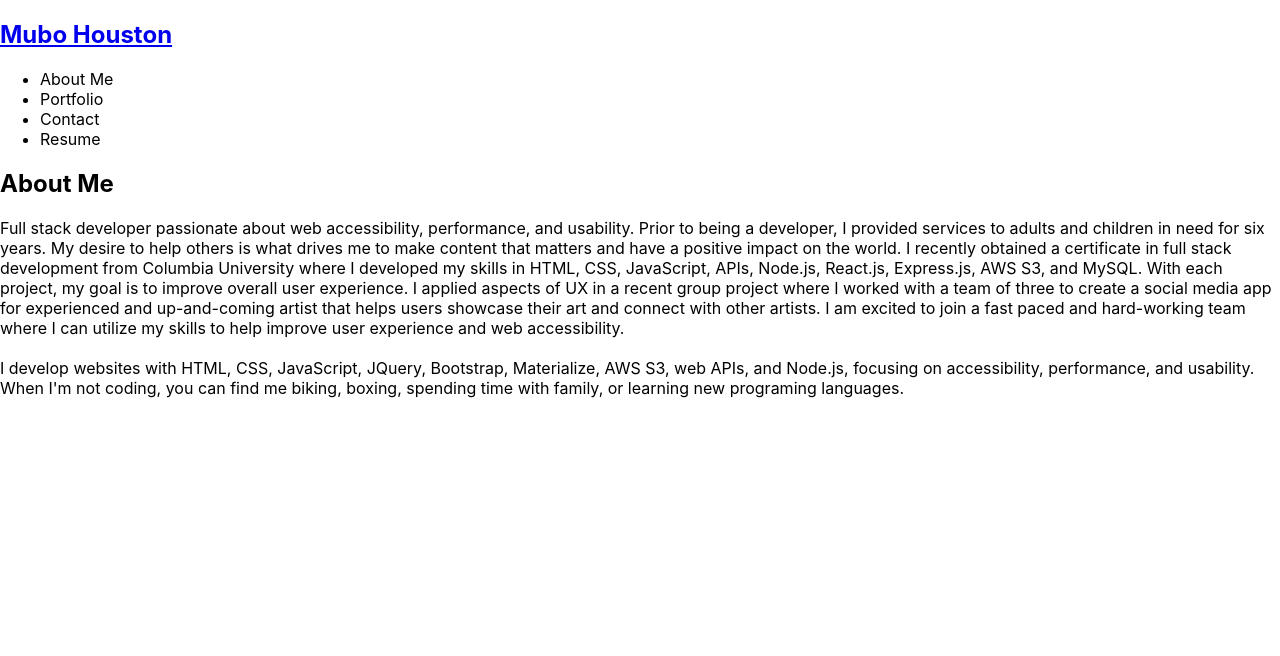
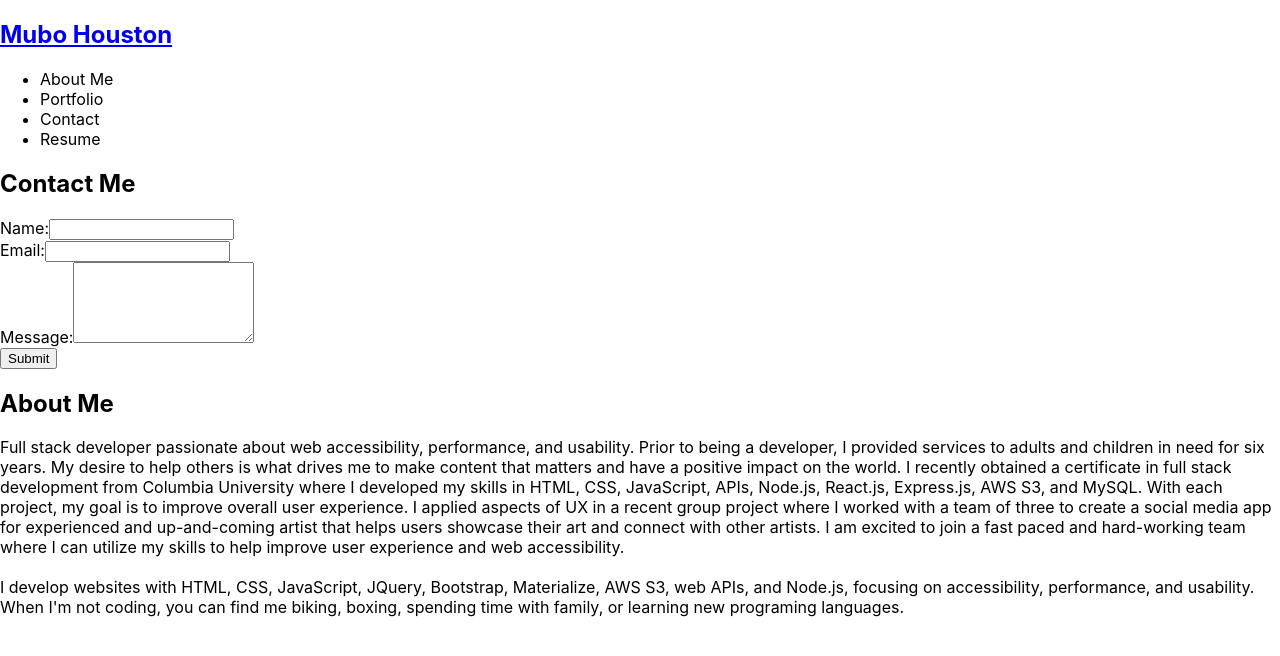
Before and after one commit to MuboHouston/react-portfolio, a React (Create React App) app: page / in a window 1280 px wide. Shown: the top 656 px of the page. Built offline with nearby package versions, Linux system fonts and the light colour scheme.

Commit message:
control state with a controlled contact component

```diff
--- a/src/App.js
+++ b/src/App.js
@@ -1,6 +1,7 @@
 import React from 'react';
 import Nav from './components/Nav'
 import About from './components/About'
+import ContactForm from './components/Contact';
 
 function App() {
 
@@ -8,7 +9,8 @@ function App() {
     <div>
       <Nav></Nav>
       <main>
-      <About></About>
+        <ContactForm></ContactForm>
+        <About></About>
       </main>
     </div>
   );
--- a/src/components/Contact/index.js
+++ b/src/components/Contact/index.js
@@ -1,21 +1,40 @@
-import React from "react";
+import React, { useState } from "react";
 
 function ContactForm() {
+    //sets the initial state to empty strings
+    const [ formState, setFormState ] = useState({ name: '', email: '', message: ''});
+
+    const { name, email, message } = formState;
+
+    //syncing the internal state of the component formState with the user input from the DOM.
+    function handleChange(e){
+        //the name property of target refers to the name attribute of the form element
+        setFormState({...formState, [e.target.name]: e.target.value})
+    }
+
+    console.log(formState)
+
+    //this function handles submission of the form data
+    function handleSubmit(e) {
+        e.preventDefault();
+        console.log(formState)
+    }
+
     return(
         <section>
             <h1>Contact Me</h1>
-            <form>
+            <form onSubmit={handleSubmit}>
                 <div>
                     <label htmlFor="name">Name:</label>
-                    <input type="text" name="name" />
+                    <input type="text" name="name" defaultValue={name} onChange={handleChange} />
                 </div>
                 <div>
                     <label htmlFor="email">Email:</label>
-                    <input type="email" name="email" />
+                    <input type="email" name="email" defaultValue={email} onChange={handleChange} />
                 </div>
                 <div>
                     <label htmlFor="message">Message:</label>
-                    <input name="message" rows="5" />
+                    <textarea name="message" rows="5" defaultValue={message} onChange={handleChange} />
                 </div>
                 <button type="submit">Submit</button>
             </form>
```
